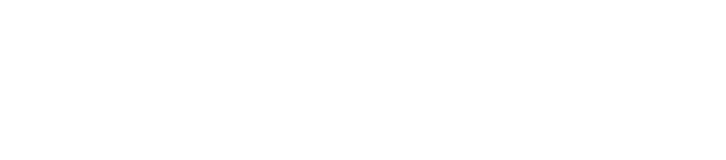
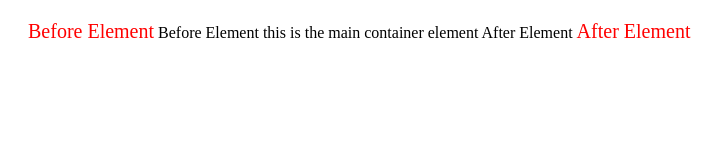
Before and after one commit to acciojob/pseudo-class-mohdminhajdev-code, a website: page main.html in a window 1280 px wide. Shown: the whole page, without its empty margins (0-726 px from the left). Drawn offline with Linux system fonts and the light colour scheme.

Commit message:
created a submission

```diff
--- a/main.html
+++ b/main.html
@@ -7,6 +7,9 @@
 </head>
 
 <body>
+	<div id= "container">
+		Before Element this is the main container element After Element
+	</div>
 	<!-- the entire body must be written by student -->
     <script type="text/javascript" src="./script.js">
 </script>
--- a/styles.css
+++ b/styles.css
@@ -1 +1,15 @@
 /*  your css code here. If applicable */
+#container{
+	margin:20px
+}
+
+#container::before{
+	content: "Before Element";
+	color:red;
+	font-size : 20px
+}
+#container::after{
+	content:"After Element";
+	color:red;
+	font-size:20px
+}
```
